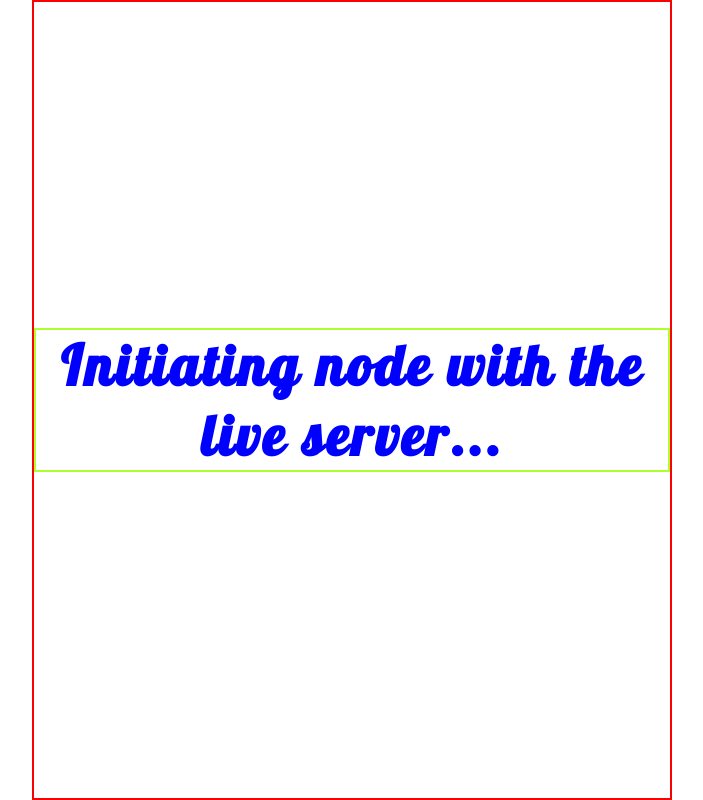
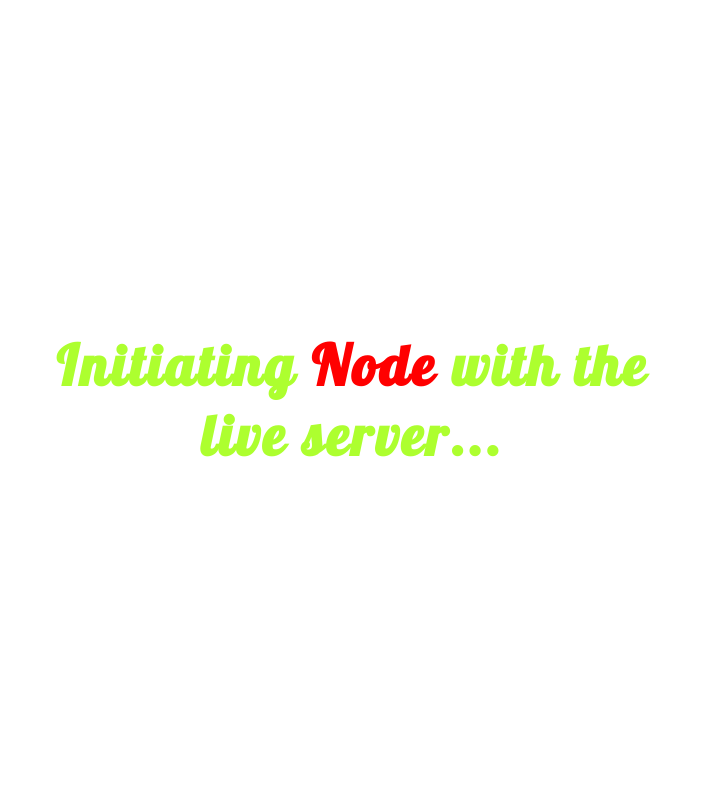
Before and after one commit to MahmoudAliEng/Node-live-server, a plain HTML site: page index.html in a window 1280 px wide. Shown: the whole page, without its empty margins (288-991 px from the left). Drawn offline with Linux system fonts and the light colour scheme.

Commit message:
Removing borders

```diff
--- a/index.html
+++ b/index.html
@@ -16,7 +16,6 @@
         }
         .title-container{
             width: 50%;
-            border: 2px solid red;
             margin: 0 auto;
             display: flex;
             justify-content: center;
@@ -25,12 +24,15 @@
         .title-text{
             width: auto;
             height: auto;
-            border: 2px solid greenyellow;
             font-family: 'Lobster', cursive;
-            color: blue;
+            color: greenyellow;
             letter-spacing: 3px;
             font-size: 1.75rem;
             text-align: center;
+        }
+
+        span {
+            color: red;
         }
 
     </style>
@@ -40,7 +42,7 @@
         <div class="title-container">
             <div class="title-text">
                 <h1>
-                    Initiating node with the live server...
+                    Initiating <span>Node</span>  with the live server...
                 </h1>
             </div>
         </div>
```
